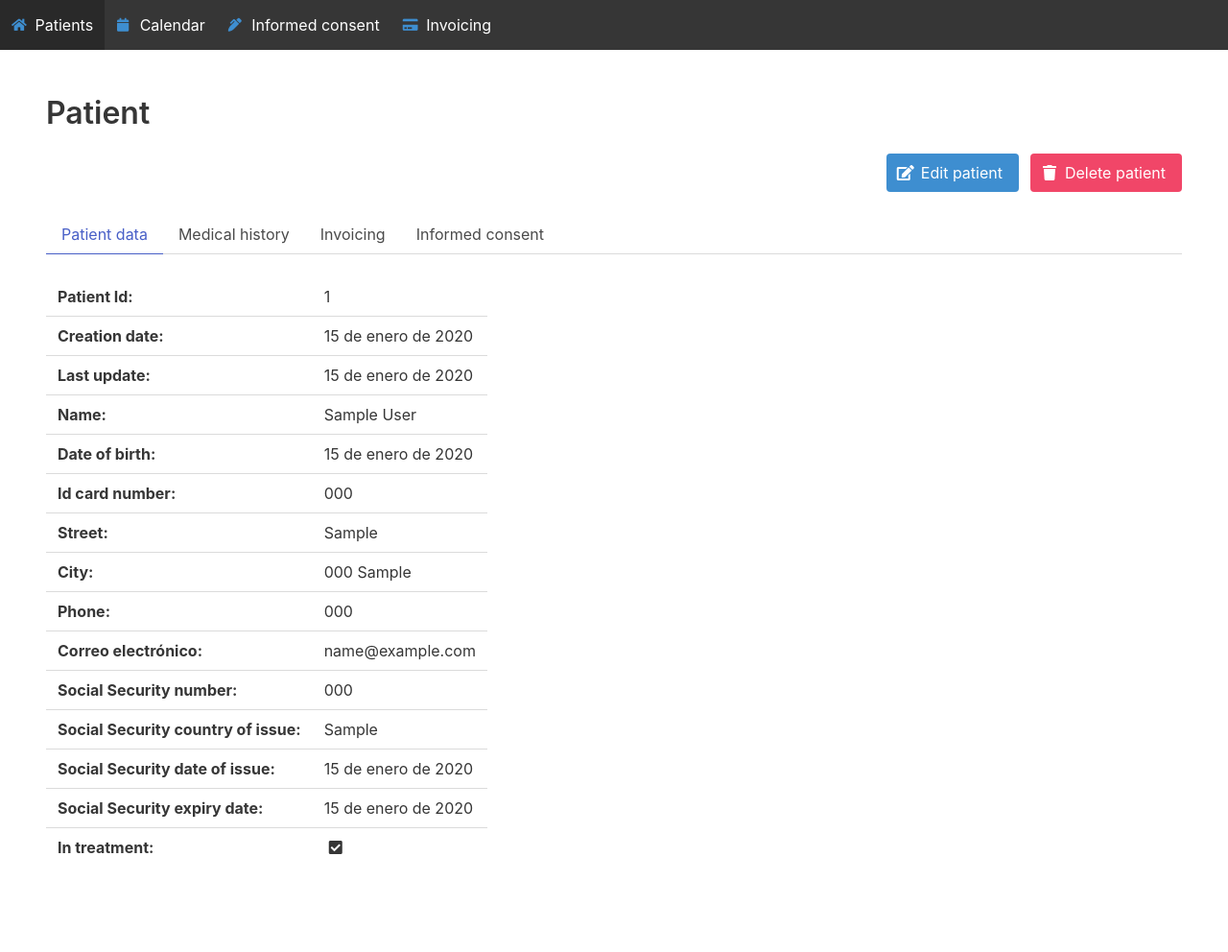
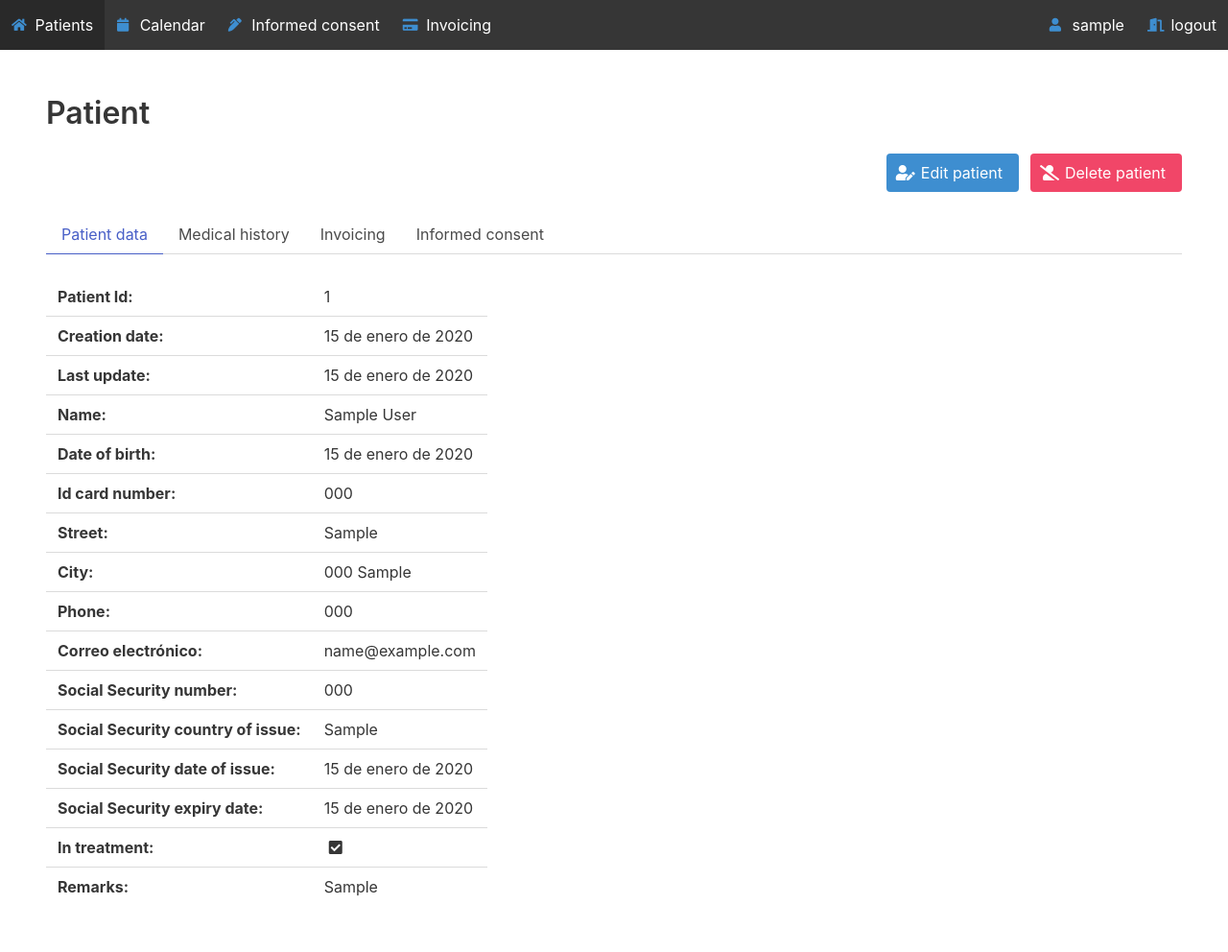
Before and after one commit to navegotel/fisiomate, a Django app: page /patient/view/1 in a window 1280 px wide. Shown: the whole page at 96% size. Before the commit the page ends 890 px from the top, so only its background shows below. Run offline with Django 4.2, Linux system fonts and the light colour scheme; a user stored in the database is signed in; tables that the repository leaves empty hold one stand-in row (values such as "Sample post"); parts of the project's set-up code (start-up, migrations or seed data) failed here and were passed over; some libraries are stand-ins or nearby versions.

Commit message:
session 1h

```diff
--- a/fisiocore/forms.py
+++ b/fisiocore/forms.py
@@ -19,5 +19,6 @@ class PatientForm(ModelForm):
             'ss_country',
             'ss_issue_date',
             'ss_expiry_date',
-            'in_treatment'
+            'in_treatment',
+            'remarks'
         ]
--- a/fisiocore/models.py
+++ b/fisiocore/models.py
@@ -18,6 +18,10 @@ class UserProfile(models.Model):
 
 
 class Patient(models.Model):
+
+    class Meta:
+        ordering = ['last_name', 'first_name', 'date_of_birth', 'post_code']
+
     user = models.ForeignKey(User, on_delete=models.CASCADE)
     creation_date = models.DateField(_("Creation date"), auto_now_add=True)
     last_update = models.DateField(_("Last update"), auto_now=True)
@@ -35,6 +39,7 @@ class Patient(models.Model):
     ss_issue_date = models.DateField(_("Social security date of issue"), blank=True, null=True)
     ss_expiry_date = models.DateField(_("Social security expiry date"), blank=True, null=True)
     in_treatment = models.BooleanField(_("In treatment"))
+    remarks = models.TextField(_("Remarks"), blank="True", null="True")
 
     def __str__(self):
         return "{0}, {1}".format(self.last_name, self.first_name)
--- a/fisiocore/templates/fisiocore/patient.html
+++ b/fisiocore/templates/fisiocore/patient.html
@@ -13,7 +13,7 @@
             <div class="level-item">
                 <a class="button is-info" href="{% url 'fisiocore:edit_patient' patient.id %}">
                     <span class="icon">
-                        <i class="fas fa-edit"></i>
+                        <i class="fas fa-user-edit"></i>
                     </span>
                     <span>
                         {% translate "Edit patient" %}
@@ -23,7 +23,7 @@
             <div class="level-item">
                 <a class="button is-danger" href="{% url 'fisiocore:delete_patient' patient.id %}">
                     <span class="icon">
-                        <i class="fas fa-trash"></i>
+                        <i class="fas fa-user-slash"></i>
                     </span>
                     <span>
                         {% translate "Delete patient" %}
@@ -113,6 +113,10 @@
                     </span>
                 </td>
         </tr>
+        <tr>
+            <td><b>{% translate 'Remarks' %}:</b></td>
+            <td>{{patient.remarks|default_if_none:''}}</td>
+        </tr>
     </table>
 </section>
 {% endblock %}
--- a/fisiocore/templates/fisiocore/patients.html
+++ b/fisiocore/templates/fisiocore/patients.html
@@ -12,7 +12,7 @@
         </div>
         <div class="level-right">
             <div class="level-item">
-                <a class="button" href="{% url 'fisiocore:add_patient' %}">
+                <a class="button is-info" href="{% url 'fisiocore:add_patient' %}">
                     <span class="icon">
                         <i class="fas fa-plus-square"></i>
                     </span>
--- a/templates/base.html
+++ b/templates/base.html
@@ -37,6 +37,20 @@
                                     {{item.0}}
                                 </a>
                             {% endfor %}
+                        </div>
+                        <div class="navbar-end" >
+                            <a class="navbar-item" href="/">
+                                <span class="panel-icon has-text-info">
+                                    <i class="fas fa-user" aria-hidden="true"></i>
+                                </span>
+                                {{ user.get_username }}
+                            </a>
+                            <a class="navbar-item" href="/">
+                                <span class="panel-icon has-text-info">
+                                    <i class="fas fa-door-open" aria-hidden="true"></i>
+                                </span>
+                                logout
+                            </a>
                         </div>
                     </div>
                 </nav>
```
Also changed, not shown: fisiocore/templates/fisiocore/patient_form.html (+29 -2 lines).
